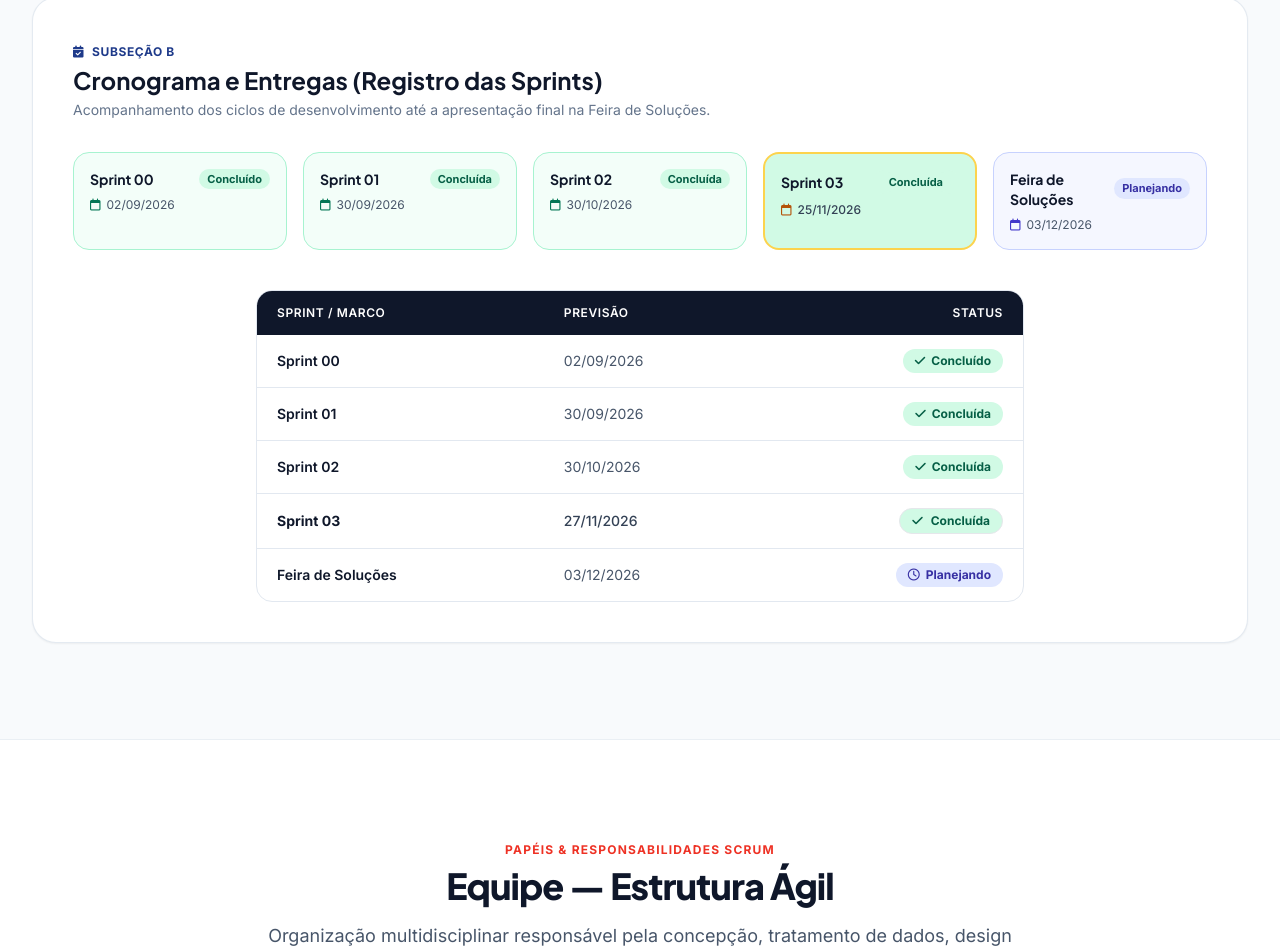
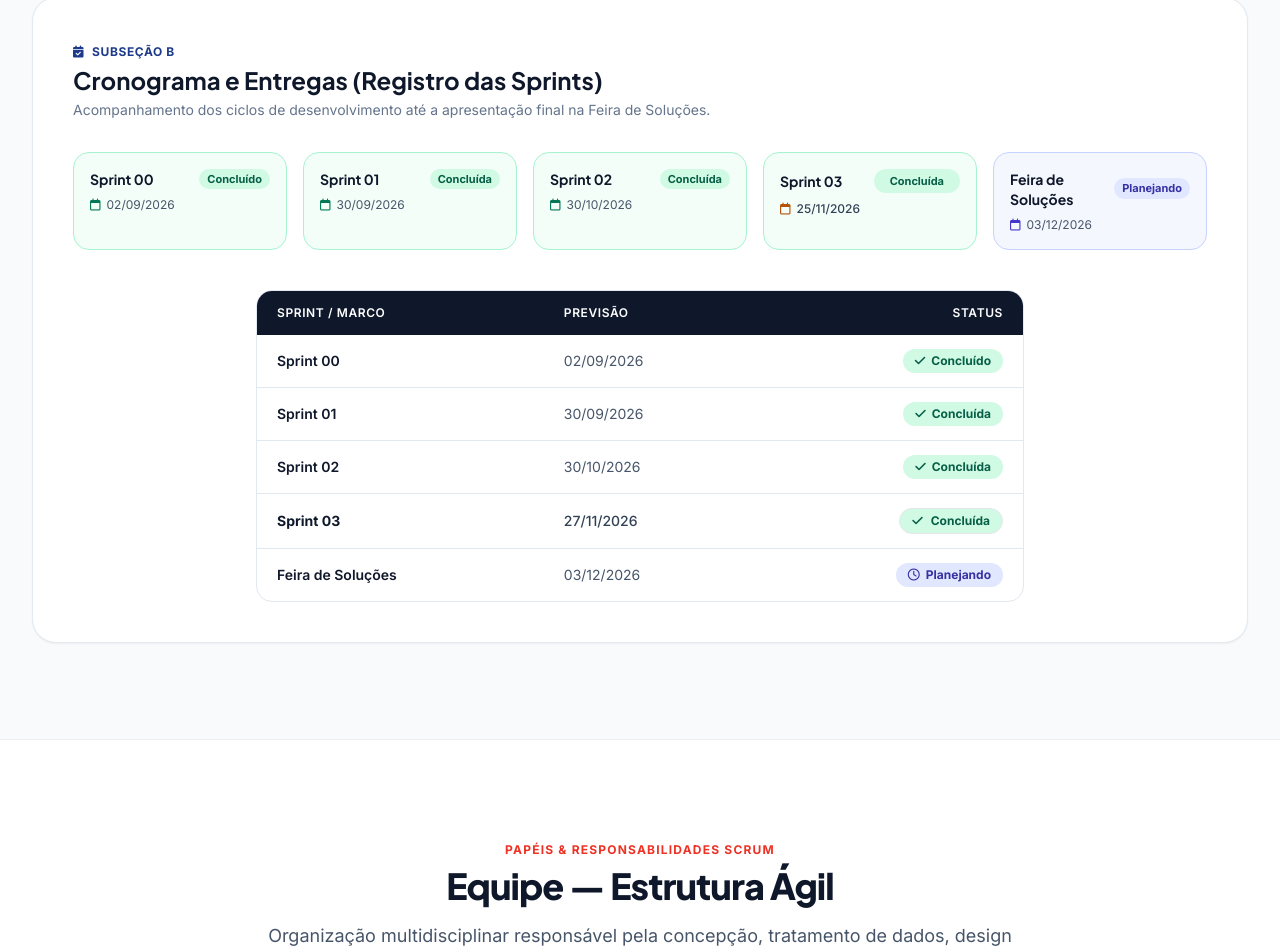
Before and after one commit to API-4-Semestre-SpeedWagon-Logistics/Speedwagonwebsite, a plain HTML site: page index.html in a window 1280 px wide. Shown: the part 5538-6490 px from the top of the page. Drawn offline with nearby package versions, Linux system fonts and the light colour scheme.

Commit message:
Update index.html

```diff
--- a/index.html
+++ b/index.html
@@ -886,7 +886,7 @@
                         </div>
 
                         <!-- Marco 4: Sprint 03 -->
-                        <div class="bg-emerald-100 border-2 border-amber-300 rounded-2xl p-4 relative shadow-xs">
+                        <div class="bg-emerald-50/60 border border-emerald-200 rounded-2xl p-4 relative">
                             <div class="flex items-center justify-between mb-2">
                                 <span class="font-display font-bold text-sm text-[#0F172A]">Sprint 03</span>
                                 <span class="inline-flex items-center gap-1.5 px-2 py-0.5 rounded-full text-[11px] font-bold bg-emerald-100 text-amber-800">
```
